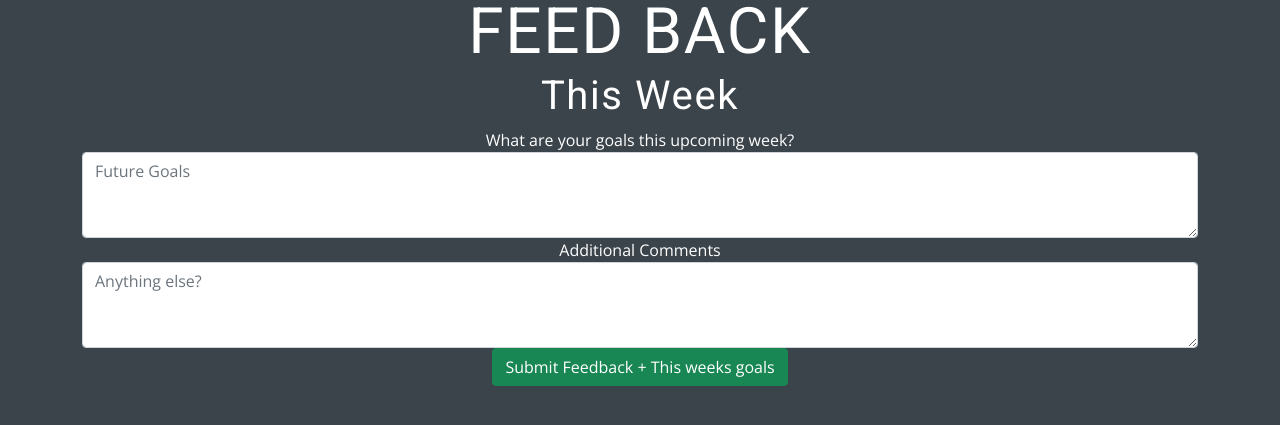
After one commit to darrenzhang2000/accountability-circle, a Django app: template django/backend/templates/new_feedback.html in a window 1280 px wide. The commit adds this page. Shown: the top 425 px of the page. Run offline with Django 3.2, Linux system fonts and the light colour scheme; the template is opened without the code that fills it, so the values that code supplies are empty; parts of the project's set-up code (start-up, migrations or seed data) failed here and were passed over.

Commit message:
fixed url

```diff
--- a/django/backend/templates/missionSetting.html
+++ b/django/backend/templates/missionSetting.html
@@ -46,7 +46,7 @@
             </div>
         </form>
         <div class="container">
-            <a href='/sucess/'><button type="button" class="btn btn-success">Submit and get paired</button></a>
+            <a href='/success/'><button type="button" class="btn btn-success">Submit and get paired</button></a>
             <button type="button" class="btn btn-danger">Submit but Skip Matching For Now</button>
         </div>
 
--- /dev/null
+++ b/django/backend/templates/new_feedback.html
@@ -0,0 +1,45 @@
+{% load static %}
+
+<!DOCTYPE html>
+<html>
+
+<head>
+
+    <link href="https://cdn.jsdelivr.net/npm/bootstrap@5.0.0-beta1/dist/css/bootstrap.min.css" rel="stylesheet"
+        integrity="sha384-giJF6kkoqNQ00vy+HMDP7azOuL0xtbfIcaT9wjKHr8RbDVddVHyTfAAsrekwKmP1" crossorigin="anonymous">
+    <link rel="stylesheet" href="{% static 'styles/Feedback.css' %}">
+    <title>Feedback Form</title>
+</head>
+
+<body>
+    <div class="container">
+        <h1>FEED BACK</h1>
+    </div>
+
+    <div class="container">
+        <form>
+
+            <h2>This week</h2>
+            <div class="form-group">
+                <label for="exampleFormControlTextarea1">What are your goals this upcoming week? </label>
+                <textarea class="form-control" placeholder="Future Goals" id="exampleFormControlTextarea1"
+                    rows="3"></textarea>
+            </div>
+
+            <div class="form-group">
+                <label for="exampleFormControlTextarea1">Additional Comments</label>
+                <textarea class="form-control" placeholder="Anything else?" id="exampleFormControlTextarea1"
+                    rows="3"></textarea>
+            </div>
+
+            <button type="button" class="btn btn-success">Submit Feedback + This weeks goals</button>
+        </form>
+
+    </div>
+    <script src="https://cdn.jsdelivr.net/npm/bootstrap@5.0.0-beta1/dist/js/bootstrap.bundle.min.js"
+        integrity="sha384-ygbV9kiqUc6oa4msXn9868pTtWMgiQaeYH7/t7LECLbyPA2x65Kgf80OJFdroafW"
+        crossorigin="anonymous"></script>
+
+</body>
+
+</html>
--- a/django/backend/views.py
+++ b/django/backend/views.py
@@ -71,6 +71,8 @@ def match(request):
 
     return HttpResponse("Sent")
 
+def new_weekly(request):
+    return render('new_feedback.tml')
 
 
 def weekly(request):
```
